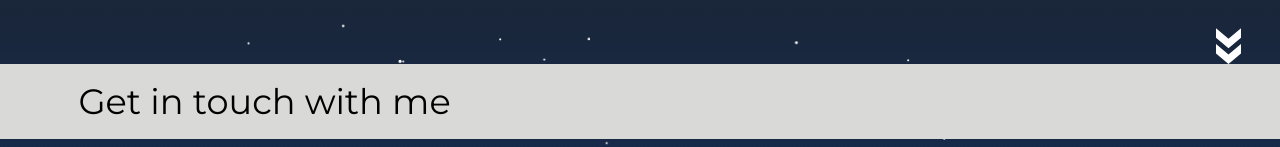
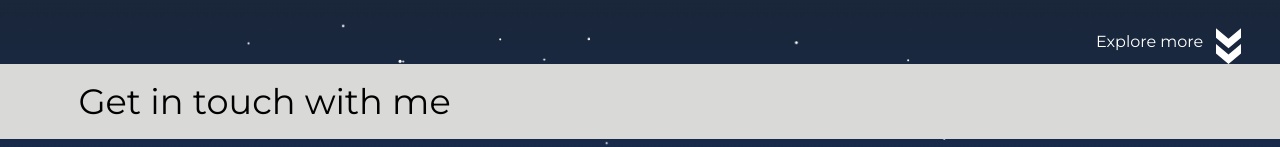
Before and after one commit to RayDarar/raydarar.com, a Vue app in the folder front-end/: page /contacts in a window 1280 px wide. Shown: the top 147 px of the page. Built offline with nearby package versions, Linux system fonts and the light colour scheme.

Commit message:
app update: appearing & anchor tip at each component

```diff
--- a/front-end/src/App.vue
+++ b/front-end/src/App.vue
@@ -4,11 +4,11 @@
       <navigation class="root__nav" v-show="isWrapped" @route-to="routeTo"></navigation>
     </transition>
     <transition name="slide" mode="out-in">
-      <keep-alive>
       <router-view
         :class="{
           root__component: !isWrapped,
-            root__component_wrapped: isWrapped
+          root__component_wrapped: isWrapped,
+          'fade-in': isFirstOpen
         }"
       >
         <div
@@ -26,8 +26,10 @@
           @click="wrap"
         />
       </router-view>
-      </keep-alive>
     </transition>
+    <span class="explore-more" :class="{ 'fade-in': isFirstOpen }" v-if="isFirstOpen">{{
+      content.EXPLORE_MORE
+    }}</span>
     <background />
   </article>
 </template>
@@ -45,8 +47,7 @@ export default {
   data() {
     return {
       isWrapped: false,
-      sliding: false,
-      isFirst: true
+      sliding: false
     };
   },
   methods: {
@@ -58,6 +59,14 @@ export default {
       if (this.$route.path !== path) {
         this.$router.push(path);
       }
+    }
+  },
+  computed: {
+    isFirstOpen() {
+      return this.$store.state.isFirstOpen;
+    },
+    content() {
+      return this.$store.state.language;
     }
   }
 };
@@ -163,9 +172,19 @@ $mainColor: #1a2639;
   transform: rotateZ(180deg);
 }
 
+.explore-more {
+  position: absolute;
+  right: 6%;
+  top: 4%;
+  color: white;
+}
+
 @media screen and (max-width: 900px) {
   .root__component_wrapped {
     top: 15%;
+  }
+  .explore-more {
+    top: 4%;
   }
 }
 
@@ -178,6 +197,10 @@ $mainColor: #1a2639;
   .root__component_wrapped {
     transform: translateY(30%);
     @include def_rect(0, 0, 100%, 100%);
+  }
+  .explore-more {
+    top: 3%;
+    right: 10%;
   }
 }
 
@@ -206,6 +229,20 @@ $mainColor: #1a2639;
   transform: translateY(-120%);
 }
 
+.fade-in {
+  opacity: 0;
+  animation: fade-in 1.5s 1s ease-in-out forwards;
+}
+
+@keyframes fade-in {
+  from {
+    opacity: 0;
+  }
+  to {
+    opacity: 1;
+  }
+}
+
 #canvas {
   position: absolute;
   width: 100vw;
--- a/front-end/src/components/Home.vue
+++ b/front-end/src/components/Home.vue
@@ -1,6 +1,5 @@
 <template>
   <section id="home">
-    <span class="explore-more" v-if="isFirstOpen">{{ content.EXPLORE_MORE }}</span>
     <slot name="overlay" />
     <slot name="wrapper" />
     <div class="home-wrapper">
@@ -146,12 +145,6 @@ export default {
   transition: 0.5s;
 }
 
-.explore-more {
-  position: absolute;
-  right: 6%;
-  top: 4%;
-}
-
 @media screen and (max-width: 1114px) {
   .home-wrapper {
     width: 70%;
@@ -171,10 +164,6 @@ export default {
 
   .home-wrapper__def {
     font-size: 1.3em;
-  }
-
-  .explore-more {
-    top: 4%;
   }
 }
 
@@ -206,11 +195,6 @@ export default {
     cursor: pointer;
     position: relative;
   }
-
-  .explore-more {
-    top: 3%;
-    right: 10%;
-  }
 }
 
 @media screen and (max-width: 340px) {
```
Lines whose indentation alone changed are shown as unchanged.
